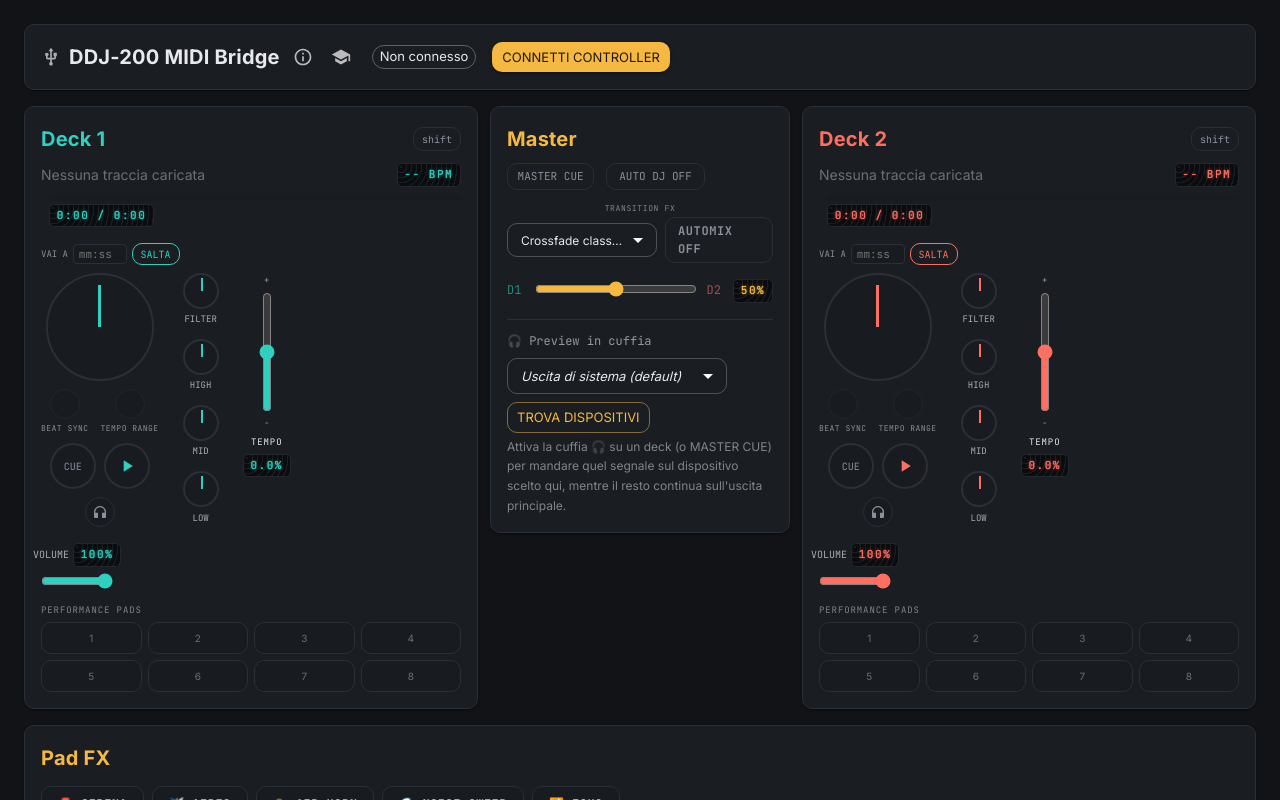
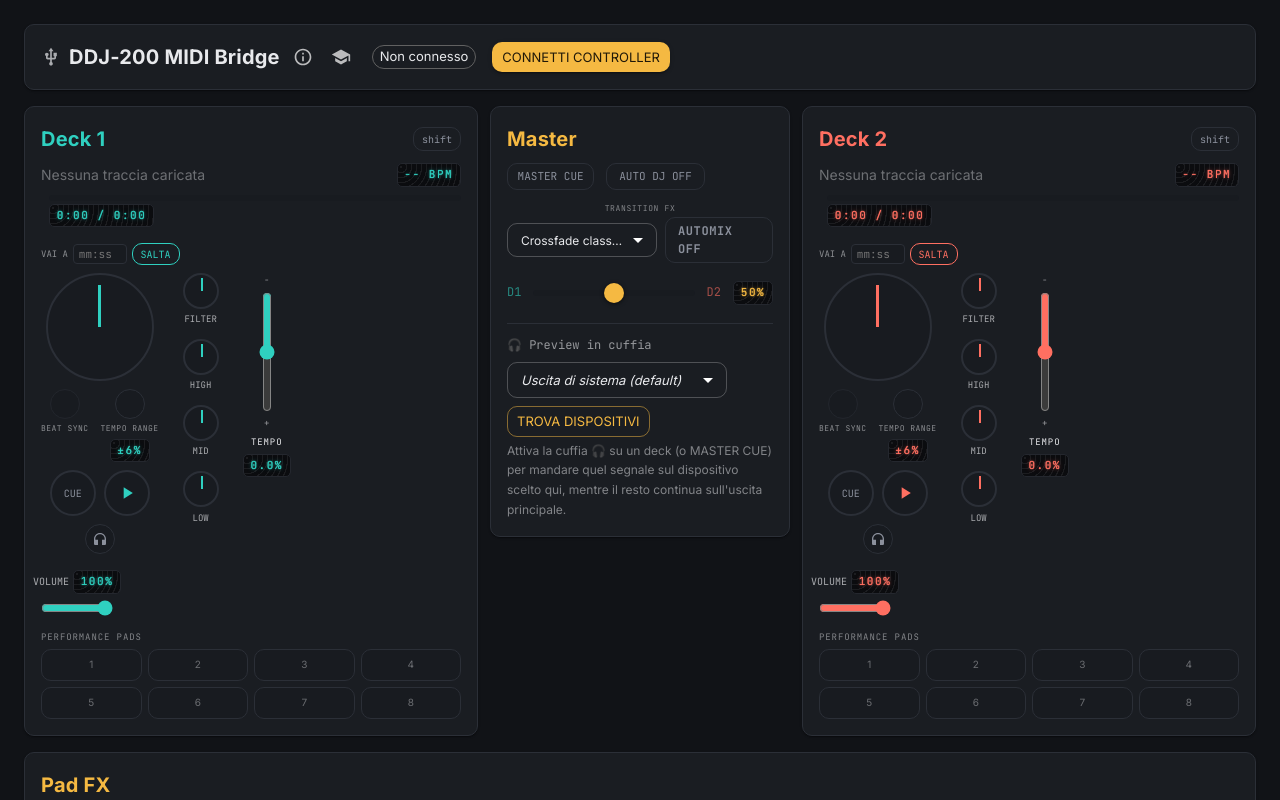
Before and after one commit to superpippoub77/MixFlow-DJ, a React (Vite) app: page / in a window 1280 px wide. Shown: the top 800 px of the page. Built offline with nearby package versions, Linux system fonts and the light colour scheme.

Commit message:
fix buttons

```diff
--- a/src/audio/deck.ts
+++ b/src/audio/deck.ts
@@ -20,14 +20,22 @@
   currentTime: number;
   duration: number;
   cueActive: boolean;
+  cuePointSet: boolean;
+  syncActive: boolean;
+  tempoRange: number;
   hotCues: Record<number, boolean>;
   playbackRate: number;
 }
 
-// Il fader del tempo del DDJ-200 di default copre ±8% (selezionabile in
-// hardware su ±6/±10/±16/±100%, ma software-side vediamo solo la posizione
-// 0..1 del fader): assumiamo qui il default ±8%.
-const TEMPO_RANGE = 0.08;
+// Range del pitch selezionabili con SHIFT + BEAT SYNC (come sull'hardware reale: ±6/±10/±16%/Wide)
+export const TEMPO_RANGES = [0.06, 0.1, 0.16, 1] as const;
+export const TEMPO_RANGE_LABELS: Record<number, string> = {
+  [0.06]: '±6%',
+  [0.1]: '±10%',
+  [0.16]: '±16%',
+  [1]: 'WIDE',
+};
+
 // Range EQ in stile "DJ kill": knob al centro (0.5) = 0 dB, agli estremi ±12 dB.
 const EQ_RANGE_DB = 12;
 
@@ -56,6 +64,10 @@
   private volumeFader = 1; // posizione 0..1 del fader volume del mixer
   private crossfaderGain = 1; // 0..1, calcolato dal crossfader master
   private cueActive = false;
+  private cuePoint: number | null = null;
+  private syncActive = false;
+  private tempoRange: number = TEMPO_RANGES[0];
+  private lastTempoFaderValue = 0.5;
   private hotCues: Record<number, number | null> = { 1: null, 2: null, 3: null, 4: null, 5: null, 6: null, 7: null, 8: null };
   private trimStart: number | null = null;
   private trimEnd: number | null = null;
@@ -237,10 +249,29 @@
     return false;
   }
 
-  /** CUE: torna al punto di inizio (personalizzato, se impostato nella libreria) */
+  /**
+   * CUE: se il deck sta suonando, torna al cue point salvato e mette in
+   * pausa. Se è fermo e non c'è ancora un cue point, lo imposta qui; se
+   * c'è già, ci salta. Il LED (vedi getSnapshot -> cuePointSet) resta
+   * acceso finché un cue point è memorizzato, non solo mentre premi.
+   */
   cue() {
-    this.seekTo(this.trimStart ?? 0);
+    if (this.isPlaying()) {
+      this.seekTo(this.cuePoint ?? this.trimStart ?? 0);
+      this.pause();
+    } else if (this.cuePoint == null) {
+      this.cuePoint = this.getCurrentTime();
+    } else {
+      this.seekTo(this.cuePoint);
+    }
+    this.notify();
+  }
+
+  /** SHIFT + CUE: torna sempre all'inizio della traccia (non al cue point) */
+  goToStart() {
+    this.seekTo(0);
     this.pause();
+    this.notify();
   }
 
   seekBy(deltaSeconds: number) {
@@ -285,6 +316,8 @@
     this.fadeOutEnabled = trim.fadeOut;
     this.fadeDuration = Math.max(0.5, trim.fadeDuration);
     this.trimFadeGain.gain.value = this.fadeInEnabled ? 0 : 1;
+    this.cuePoint = trim.start; // il punto di inizio personalizzato è anche il cue point iniziale
+    this.syncActive = false;
 
     if (this.trimTimer != null) clearInterval(this.trimTimer);
     this.trimTimer = setInterval(() => this.tickTrim(), 100);
@@ -355,8 +388,29 @@
   }
 
   setTempo(value: number) {
-    const rate = 1 + (value - 0.5) * 2 * TEMPO_RANGE;
+    this.lastTempoFaderValue = value;
+    const rate = 1 + (value - 0.5) * 2 * this.tempoRange;
     this.setPlaybackRateAbsolute(rate);
+  }
+
+  /** SHIFT + BEAT SYNC: cambia il range del pitch (±6/±10/±16%/Wide) e lo riapplica subito alla posizione attuale del fader */
+  setTempoRange(range: number) {
+    this.tempoRange = range;
+    this.setTempo(this.lastTempoFaderValue);
+  }
+
+  getTempoRange(): number {
+    return this.tempoRange;
+  }
+
+  /** Stato del LED Beat Sync: acceso quando il sync è attivo (interruttore persistente, non "mentre premi") */
+  isSyncActive(): boolean {
+    return this.syncActive;
+  }
+
+  setSyncActive(active: boolean) {
+    this.syncActive = active;
+    this.notify();
   }
 
   /** Imposta direttamente il rapporto di velocità (usato dall'automix per il beatmatching), bypassando il range ±8% del fader tempo */
@@ -435,6 +489,9 @@
       currentTime: this.getCurrentTime(),
       duration: this.getDuration(),
       cueActive: this.cueActive,
+      cuePointSet: this.cuePoint != null,
+      syncActive: this.syncActive,
+      tempoRange: this.tempoRange,
       hotCues,
       playbackRate: this.getPlaybackRate(),
     };
--- a/src/audio/useAudioEngine.ts
+++ b/src/audio/useAudioEngine.ts
@@ -1,12 +1,26 @@
 import { useEffect, useRef, useState } from 'react';
 import { AudioEngine } from './audioEngine';
+import { TEMPO_RANGES } from './deck';
 import type { DeckSnapshot } from './deck';
 import type { DDJ200Event } from '../midi/decodeDDJ200';
 
-export function useAudioEngine(onEvent: (cb: (e: DDJ200Event) => void) => () => void) {
+export function useAudioEngine(onEvent: (cb: (e: DDJ200Event) => void) => () => void, bpms: Record<1 | 2, number | null>) {
   const engineRef = useRef<AudioEngine | null>(null);
   if (!engineRef.current) engineRef.current = new AudioEngine();
   const engine = engineRef.current;
+
+  const bpmsRef = useRef(bpms);
+  bpmsRef.current = bpms;
+
+  // Stato "grezzo" di alcuni pulsanti fisici, tenuto qui (non in React state)
+  // per rilevare correttamente il "fronte di salita" (appena premuto) e
+  // ignorare eventuali messaggi ripetuti mentre il tasto resta fisicamente
+  // giù: altrimenti un controller che manda più note-on ravvicinate farebbe
+  // alternare un interruttore più volte in un solo tocco, sembrando "incastrato".
+  const rawStateRef = useRef<{ headphoneCue: Record<1 | 2, boolean>; shift: Record<1 | 2, boolean> }>({
+    headphoneCue: { 1: false, 2: false },
+    shift: { 1: false, 2: false },
+  });
 
   const [snapshots, setSnapshots] = useState<Record<1 | 2, DeckSnapshot>>({
     1: engine.decks[1].getSnapshot(),
@@ -48,17 +62,40 @@
 
       const deck = event.deck as 1 | 2;
 
+      // Teniamo traccia dello stato "grezzo" di SHIFT per poter riconoscere la combinazione SHIFT + BEAT SYNC
+      if (event.kind === 'button' && event.control === 'shift') {
+        rawStateRef.current.shift[deck] = event.pressed;
+      }
+
       if (event.kind === 'button' && event.control === 'play' && event.pressed) {
         engine.decks[deck].togglePlay();
       }
       if (event.kind === 'button' && event.control === 'cue' && event.pressed) {
         engine.decks[deck].cue();
       }
+      if (event.kind === 'button' && event.control === 'cue_goto_and_stop' && event.pressed) {
+        // SHIFT + CUE: torna sempre all'inizio della traccia (non al cue point salvato)
+        engine.decks[deck].goToStart();
+      }
       if (event.kind === 'button' && event.control === 'headphone_cue') {
-        // Il pulsante cuffia fisico riporta lo stato reale (premuto/rilasciato), non un "click" momentaneo:
-        // lo specchiamo direttamente invece di alternarlo, altrimenti due letture ravvicinate lo
-        // lasciano "incastrato" acceso. Il click da mouse invece alterna (vedi onToggleCue in App.tsx).
-        engine.decks[deck].setCue(event.pressed);
+        const wasPressed = rawStateRef.current.headphoneCue[deck];
+        rawStateRef.current.headphoneCue[deck] = event.pressed;
+        // Alterna solo sul fronte di salita (appena premuto), ignorando il rilascio
+        // e qualunque messaggio ripetuto mentre resta fisicamente giù.
+        if (event.pressed && !wasPressed) {
+          engine.decks[deck].toggleCue();
+        }
+      }
+      if (event.kind === 'button' && event.control === 'sync' && event.pressed) {
+        if (rawStateRef.current.shift[deck]) {
+          // SHIFT + BEAT SYNC: cambia il range del pitch (±6/±10/±16%/Wide)
+          const current = engine.decks[deck].getTempoRange();
+          const idx = TEMPO_RANGES.indexOf(current as (typeof TEMPO_RANGES)[number]);
+          const next = TEMPO_RANGES[(idx + 1) % TEMPO_RANGES.length];
+          engine.decks[deck].setTempoRange(next);
+        } else {
+          engine.toggleSync(deck, bpmsRef.current);
+        }
       }
       if (event.kind === 'hotcue' && event.pressed) {
         if (event.action === 'activate') engine.decks[deck].setHotCueOrJump(event.pad);
--- a/src/components/DeckPanel.tsx
+++ b/src/components/DeckPanel.tsx
@@ -4,6 +4,7 @@
 import PauseIcon from '@mui/icons-material/Pause';
 import HeadphonesIcon from '@mui/icons-material/Headphones';
 import type { DeckSnapshot } from '../audio/deck';
+import { TEMPO_RANGE_LABELS } from '../audio/deck';
 import { DotDisplay } from './DotDisplay';
 import { formatTime, parseTimeInput } from '../utils/time';
 
@@ -292,11 +293,21 @@
 }
 
 /** Fader verticale (tempo), come sull'hardware reale: 0 al centro, tacche +/- ai lati */
-function VerticalTempoFader({ value, color, onChange }: { value: number; color: string; onChange: (v: number) => void }) {
+function VerticalTempoFader({
+  value,
+  color,
+  onChange,
+  tempoRangePercent,
+}: {
+  value: number;
+  color: string;
+  onChange: (v: number) => void;
+  tempoRangePercent: number;
+}) {
   return (
     <Box display="flex" flexDirection="column" alignItems="center" gap={0.5} height="100%">
       <Typography variant="caption" sx={{ opacity: 0.6, fontFamily: 'JetBrains Mono, monospace', fontSize: 9 }}>
-        +
+        -
       </Typography>
       <Box
         sx={{
@@ -319,18 +330,18 @@
             width: 120,
             accentColor: color,
             cursor: 'pointer',
-            transform: 'rotate(-90deg)',
+            transform: 'rotate(90deg)',
             transformOrigin: 'center',
           }}
         />
       </Box>
       <Typography variant="caption" sx={{ opacity: 0.6, fontFamily: 'JetBrains Mono, monospace', fontSize: 9 }}>
-        -
+        +
       </Typography>
       <Typography variant="caption" sx={{ fontFamily: 'JetBrains Mono, monospace', fontSize: 9, letterSpacing: '0.1em' }}>
         TEMPO
       </Typography>
-      <DotDisplay color={color}>{((value - 0.5) * 16).toFixed(1)}%</DotDisplay>
+      <DotDisplay color={color}>{((value - 0.5) * 2 * tempoRangePercent).toFixed(1)}%</DotDisplay>
     </Box>
   );
 }
@@ -464,6 +475,7 @@
   onToggleCue: () => void;
   onToggleShift: () => void;
   onSync: () => void;
+  onCycleTempoRange: () => void;
   onSkipNext: () => void;
   onRemoveQueueItem: (id: string) => void;
   onMoveQueueItem: (id: string, direction: 'up' | 'down') => void;
@@ -492,6 +504,7 @@
     onToggleCue,
     onToggleShift,
     onSync,
+    onCycleTempoRange,
     onSkipNext,
     onRemoveQueueItem,
     onMoveQueueItem,
@@ -511,20 +524,11 @@
   const pressed = (name: string) => (values[`${deck}.${name}`] ?? 0) > 0;
   const filterValue = values[`master.filter_deck${deck}`] ?? 0.5;
   const [jogPressed, setJogPressed] = useState(false);
-  const [cuePressed, setCuePressed] = useState(false);
   const [playFlash, setPlayFlash] = useState(false);
 
   // Il controller fisico a volte manda "premuto"+"rilasciato" in pochi millisecondi
-  // (troppo veloce perché l'occhio lo veda): questi effetti garantiscono un lampo
+  // (troppo veloce perché l'occhio lo veda): questo effetto garantisce un lampo
   // visibile di almeno 180ms ogni volta che arriva una pressione reale da MIDI.
-  const cueRaw = (values[`${deck}.cue`] ?? 0) > 0;
-  useEffect(() => {
-    if (!cueRaw) return;
-    setCuePressed(true);
-    const timer = window.setTimeout(() => setCuePressed(false), 180);
-    return () => window.clearTimeout(timer);
-  }, [cueRaw]);
-
   const playRaw = (values[`${deck}.play`] ?? 0) > 0;
   useEffect(() => {
     if (!playRaw) return;
@@ -607,35 +611,34 @@
             <RoundButton
               id={deck === 1 ? 'tid-deck1-sync' : undefined}
               label="BEAT SYNC"
-              active={pressed('sync')}
+              active={track.syncActive}
               color={color}
               size={30}
               onClick={syncAvailable ? onSync : undefined}
             />
-            <RoundButton label="TEMPO RANGE" active={false} color={color} size={30} />
+            <Box display="flex" flexDirection="column" alignItems="center" gap={0.4}>
+              <RoundButton label="TEMPO RANGE" active={false} color={color} size={30} onClick={onCycleTempoRange} />
+              <DotDisplay color={color}>{TEMPO_RANGE_LABELS[track.tempoRange] ?? '±8%'}</DotDisplay>
+            </Box>
           </Box>
 
           <Box display="flex" gap={1}>
             <Box
               id={deck === 1 ? 'tid-deck1-cue' : undefined}
-              onClick={() => {
-                onCue();
-                setCuePressed(true);
-                window.setTimeout(() => setCuePressed(false), 180);
-              }}
+              onClick={onCue}
               sx={{
                 width: 46,
                 height: 46,
                 borderRadius: '50%',
-                border: `2px solid ${pressed('cue') || cuePressed ? color : '#2b2f37'}`,
-                background: pressed('cue') || cuePressed ? color : '#181b20',
+                border: `2px solid ${track.cuePointSet ? color : '#2b2f37'}`,
+                background: track.cuePointSet ? color : '#181b20',
                 display: 'flex',
                 alignItems: 'center',
                 justifyContent: 'center',
                 cursor: 'pointer',
                 fontSize: 10,
                 fontFamily: 'JetBrains Mono, monospace',
-                color: pressed('cue') || cuePressed ? '#111' : '#8b909c',
+                color: track.cuePointSet ? '#111' : '#8b909c',
                 transition: 'background 60ms, border-color 60ms',
               }}
             >
@@ -690,7 +693,7 @@
 
         {/* Tempo verticale */}
         <Box flexShrink={0} sx={{ minHeight: 200 }}>
-          <VerticalTempoFader value={v('tempo')} color={color} onChange={onTempoChange} />
+          <VerticalTempoFader value={v('tempo')} color={color} onChange={onTempoChange} tempoRangePercent={track.tempoRange * 100} />
         </Box>
 
         {/* Volume + pad, occupano lo spazio restante */}
--- a/src/components/MasterPanel.tsx
+++ b/src/components/MasterPanel.tsx
@@ -1,9 +1,91 @@
-import { useEffect, useState } from 'react';
+import { useEffect, useRef, useState } from 'react';
 import { Box, Paper, Typography, Select, MenuItem, Button } from '@mui/material';
 import { palette } from '../theme';
 import { DotDisplay } from './DotDisplay';
 import { TRANSITION_STYLE_LABELS, type AutoMixStatus, type TransitionStyle } from '../audio/useAutoMix';
 import { listAudioOutputDevices, type AudioOutputDevice } from '../audio/audioDevices';
+
+/**
+ * Crossfader ricostruito da zero come componente a puntatore (niente
+ * `<input type="range">`): il valore è calcolato direttamente dalla
+ * posizione X del puntatore sulla traccia, con pointer capture per un
+ * trascinamento continuo e lineare, senza dipendere da alcun re-render
+ * esterno o comportamento nativo del browser.
+ */
+function CrossfaderTrack({ value, onChange, color }: { value: number; onChange: (v: number) => void; color: string }) {
+  const trackRef = useRef<HTMLDivElement>(null);
+  const draggingRef = useRef(false);
+
+  function updateFromClientX(clientX: number) {
+    const track = trackRef.current;
+    if (!track) return;
+    const rect = track.getBoundingClientRect();
+    const fraction = (clientX - rect.left) / rect.width;
+    onChange(Math.min(1, Math.max(0, fraction)));
+  }
+
+  function handlePointerDown(e: React.PointerEvent<HTMLDivElement>) {
+    draggingRef.current = true;
+    e.currentTarget.setPointerCapture(e.pointerId);
+    updateFromClientX(e.clientX);
+  }
+  function handlePointerMove(e: React.PointerEvent<HTMLDivElement>) {
+    if (!draggingRef.current) return;
+    updateFromClientX(e.clientX);
+  }
+  function handlePointerUp() {
+    draggingRef.current = false;
+  }
+
+  return (
+    <Box
+      ref={trackRef}
+      id="tid-master-crossfader"
+      onPointerDown={handlePointerDown}
+      onPointerMove={handlePointerMove}
+      onPointerUp={handlePointerUp}
+      onPointerCancel={handlePointerUp}
+      sx={{
+        position: 'relative',
+        width: '100%',
+        height: 28,
+        display: 'flex',
+        alignItems: 'center',
+        cursor: 'pointer',
+        touchAction: 'none',
+        userSelect: 'none',
+      }}
+    >
+      <Box
+        sx={{
+          position: 'absolute',
+          left: 0,
+          right: 0,
+          top: '50%',
+          height: 6,
+          borderRadius: 3,
+          background: '#181b20',
+          transform: 'translateY(-50%)',
+          pointerEvents: 'none',
+        }}
+      />
+      <Box
+        sx={{
+          position: 'absolute',
+          left: `${value * 100}%`,
+          top: '50%',
+          width: 20,
+          height: 20,
+          borderRadius: '50%',
+          background: color,
+          transform: 'translate(-50%, -50%)',
+          boxShadow: '0 1px 4px rgba(0,0,0,0.6)',
+          pointerEvents: 'none',
+        }}
+      />
+    </Box>
+  );
+}
 
 export function MasterPanel({
   values,
@@ -159,16 +241,7 @@
           D1
         </Typography>
         <Box flex={1}>
-          <input
-            id="tid-master-crossfader"
-            type="range"
-            min={0}
-            max={1}
-            step={0.005}
-            value={localCrossfader}
-            onChange={(e) => handleCrossfaderInput(parseFloat(e.target.value))}
-            style={{ width: '100%', accentColor: palette.master, cursor: 'pointer' }}
-          />
+          <CrossfaderTrack value={localCrossfader} onChange={handleCrossfaderInput} color={palette.master} />
         </Box>
         <Typography variant="caption" sx={{ opacity: 0.6, color: palette.deck2, fontFamily: 'JetBrains Mono, monospace' }}>
           D2
```
Also changed, not shown: src/App.tsx (+12 -10 lines), src/audio/audioEngine.ts (+22 -0 lines), 1 other file (tests, documents, lock files or other folders).
